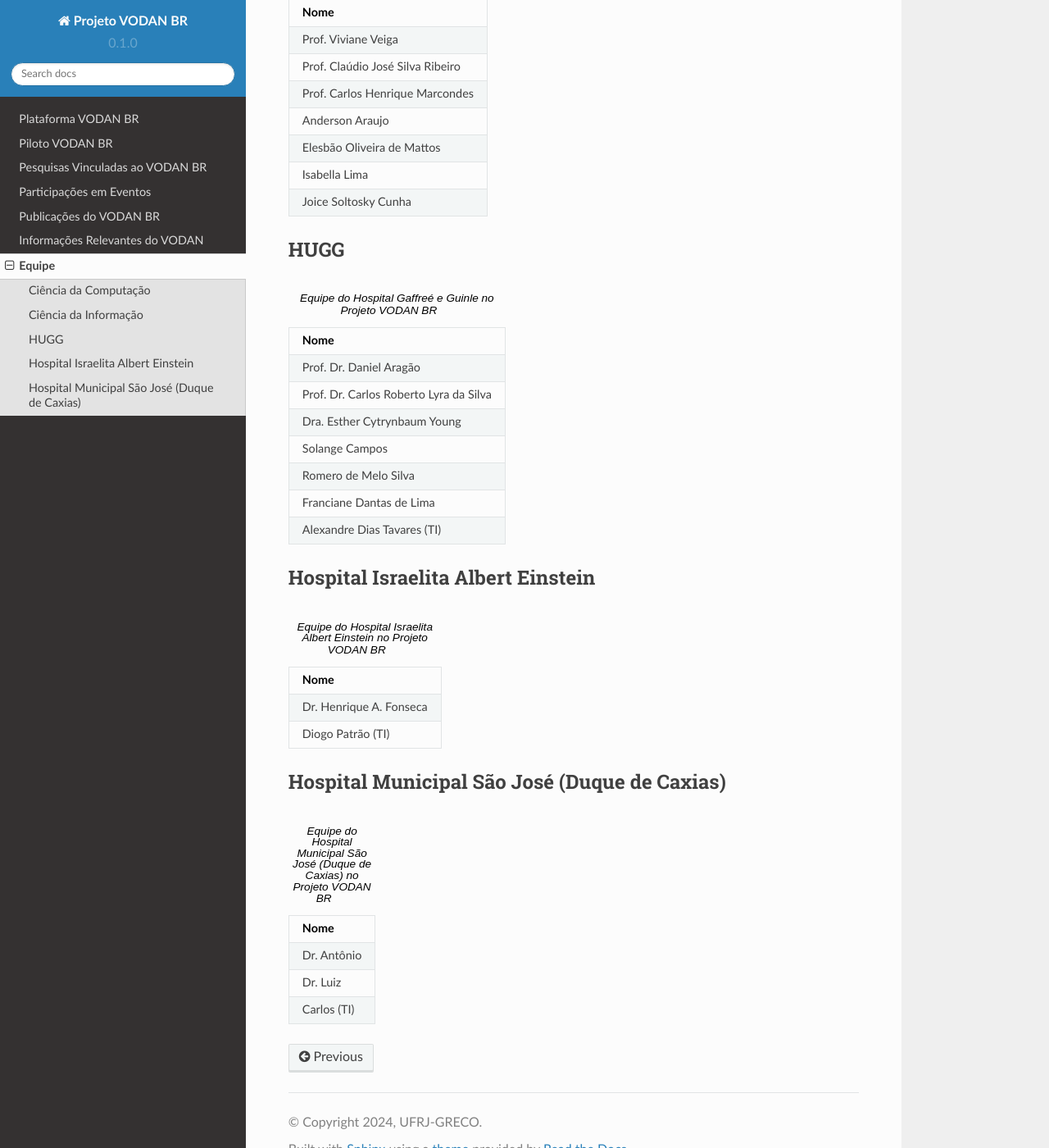
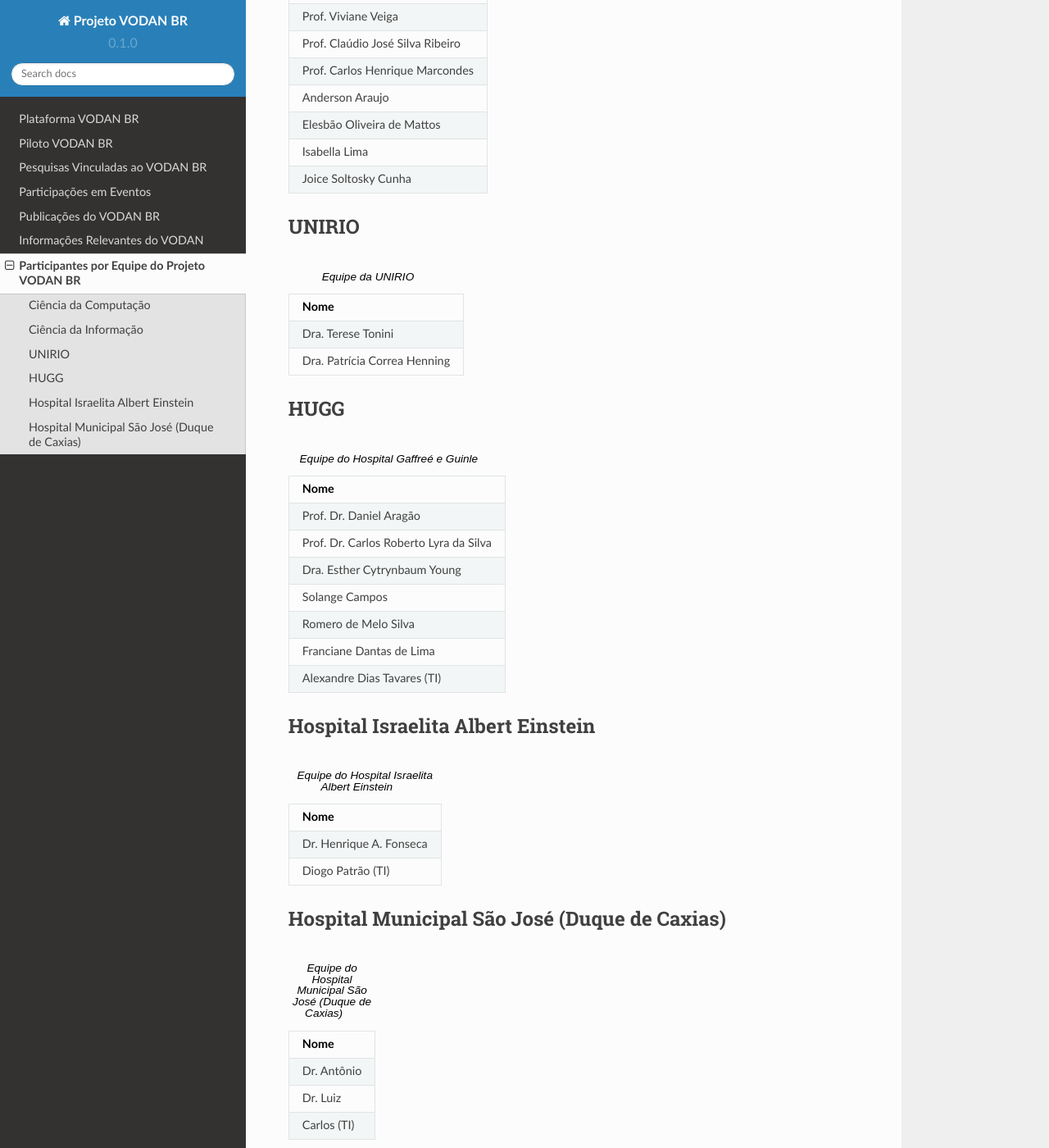
Before and after one commit to vodanbr/wiki, a Sphinx documentation site: the page built from docs/source/Equipe.rst, in a window 1280 px wide and 1400 px high, scrolled down 1564 px. Shown: the whole window at 82% size. Built offline with Sphinx 7.4.7 and the Read the Docs theme 2.0.0, drawn with Linux system fonts in a browser that asks for light colours; some of the changed text lies outside the part shown.

Commit message:
Update Equipe.rst
Atualização

```diff
--- a/docs/source/Equipe.rst
+++ b/docs/source/Equipe.rst
@@ -1,10 +1,10 @@
-Equipe
-++++++
+Participantes por Equipe do Projeto VODAN BR
++++++++++++++++++++++++++++++++++++++++++++++
 
 Ciência da Computação
 *********************
 
-.. list-table:: Equipe da Ciência da Computação do Projeto VODAN BR
+.. list-table:: Equipe da Ciência da Computação
    :widths: 50
    :header-rows: 1
 
@@ -48,7 +48,7 @@
 Ciência da Informação
 *********************
 
-.. list-table:: Equipe da Ciência da Informação do Projeto VODAN BR
+.. list-table:: Equipe da Ciência da Informação
    :widths: 50
    :header-rows: 1
 
@@ -61,10 +61,21 @@
    * - Isabella Lima
    * - Joice Soltosky Cunha
 
+UNIRIO
+******
+
+.. list-table:: Equipe da UNIRIO
+   :widths: 50
+   :header-rows: 1
+
+   * - Nome
+   * - Dra. Terese Tonini
+   * - Dra. Patrícia Correa Henning
+
 HUGG
 ****
 
-.. list-table:: Equipe do Hospital Gaffreé e Guinle no Projeto VODAN BR
+.. list-table:: Equipe do Hospital Gaffreé e Guinle
    :widths: 50
    :header-rows: 1
 
@@ -80,7 +91,7 @@
 Hospital Israelita Albert Einstein
 **********************************
 
-.. list-table:: Equipe do Hospital Israelita Albert Einstein no Projeto VODAN BR
+.. list-table:: Equipe do Hospital Israelita Albert Einstein
    :widths: 50
    :header-rows: 1
 
@@ -91,7 +102,7 @@
 Hospital Municipal São José (Duque de Caxias)
 *********************************************
 
-.. list-table:: Equipe do Hospital Municipal São José (Duque de Caxias) no Projeto VODAN BR
+.. list-table:: Equipe do Hospital Municipal São José (Duque de Caxias)
    :widths: 50
    :header-rows: 1
 
```
